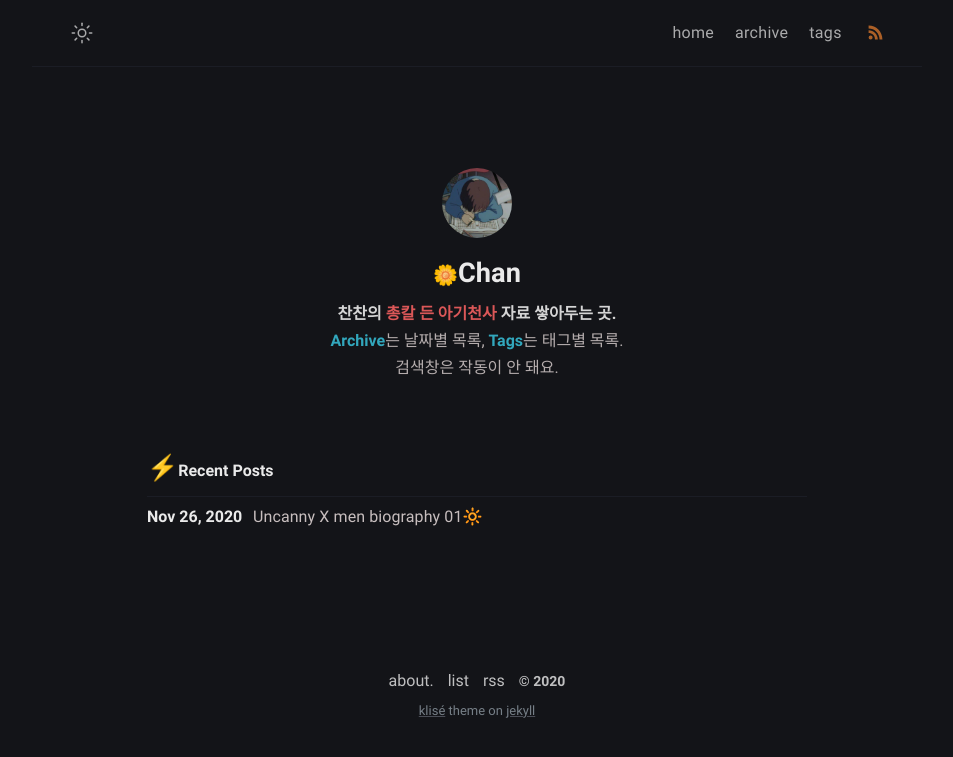
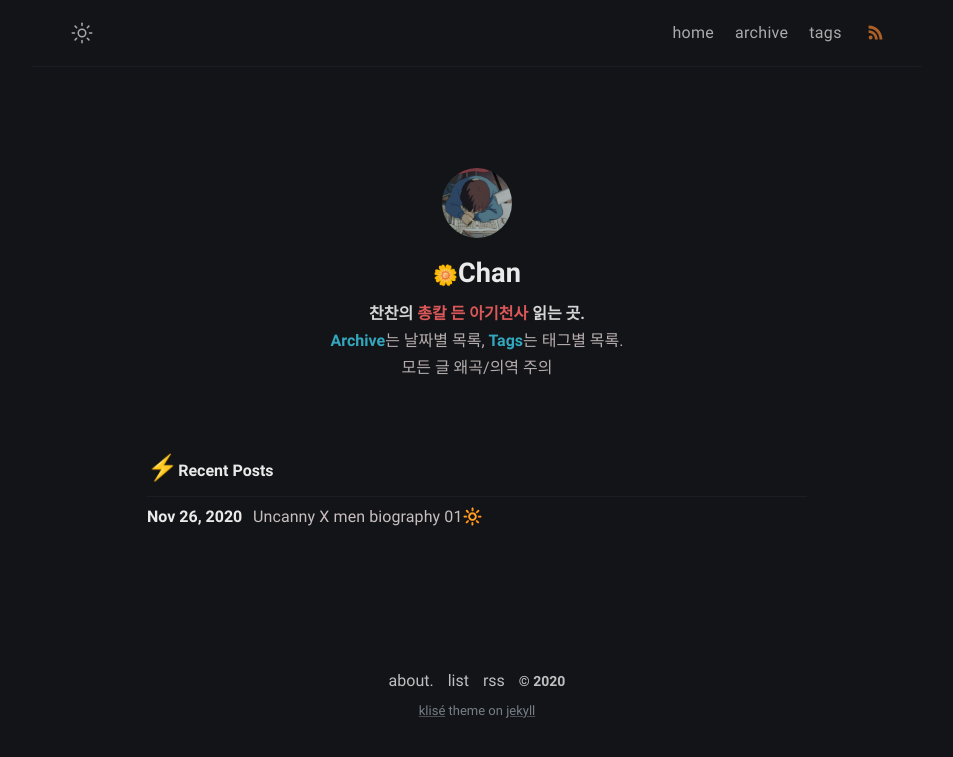
Before and after one commit to iwdstry/yeieje, a Jekyll site: the page built from index.md, in a window 1280 px wide. Shown: the top 757 px of the page, without its empty margins (163-1116 px from the left). Built offline with Jekyll 4.4.1, drawn with Linux system fonts in a browser that asks for light colours.

Commit message:
Update _config.yml

```diff
--- a/_config.yml
+++ b/_config.yml
@@ -10,7 +10,7 @@ mode: dark # default theme "dark" | "light"
 # Profile settings
 author:
   name: <span style="font-size:20px">&#127804;</span>Chan # author name
-  bio:  <b>찬찬의 <font color="#F15F5F">총칼 든 아기천사</font color> 자료 쌓아두는 곳. </br><font color="#36B8CF">Archive</font color></b>는 날짜별 목록, <b><font color="#36B8CF">Tags</font color></b>는 태그별 목록.</br>검색창은 작동이 안 돼요. # tell to the world
+  bio:  <b>찬찬의 <font color="#F15F5F">총칼 든 아기천사</font color> 읽는 곳. </br><font color="#36B8CF">Archive</font color></b>는 날짜별 목록, <b><font color="#36B8CF">Tags</font color></b>는 태그별 목록.</br>모든 글 왜곡/의역 주의 # tell to the world
   username: yeieje # general username
   github: github_yeieje # github username
   twitter: twitter_yeieje # twitter username
```
